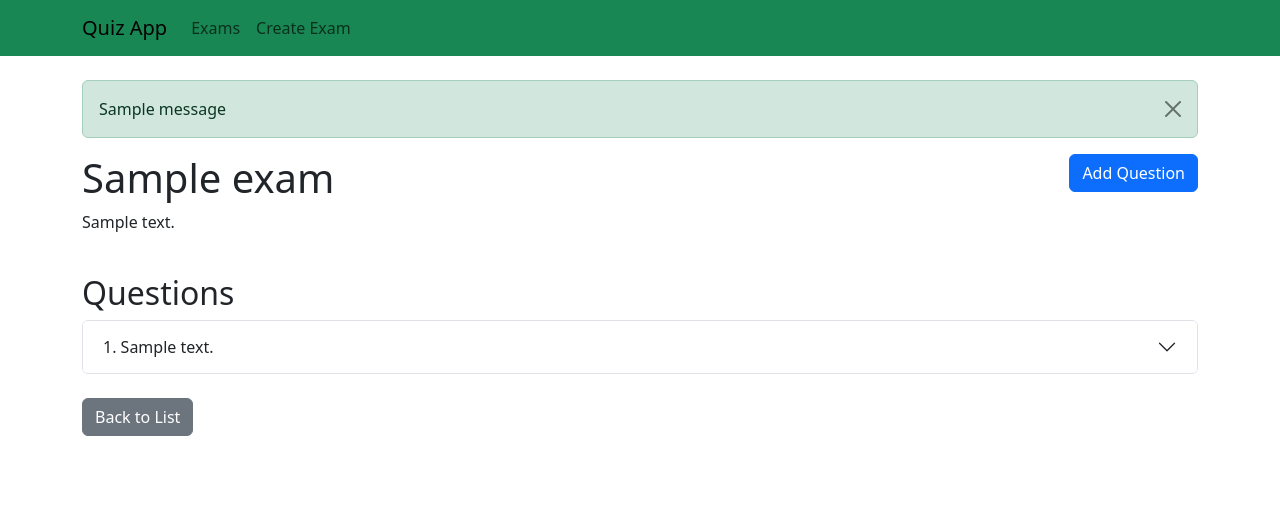
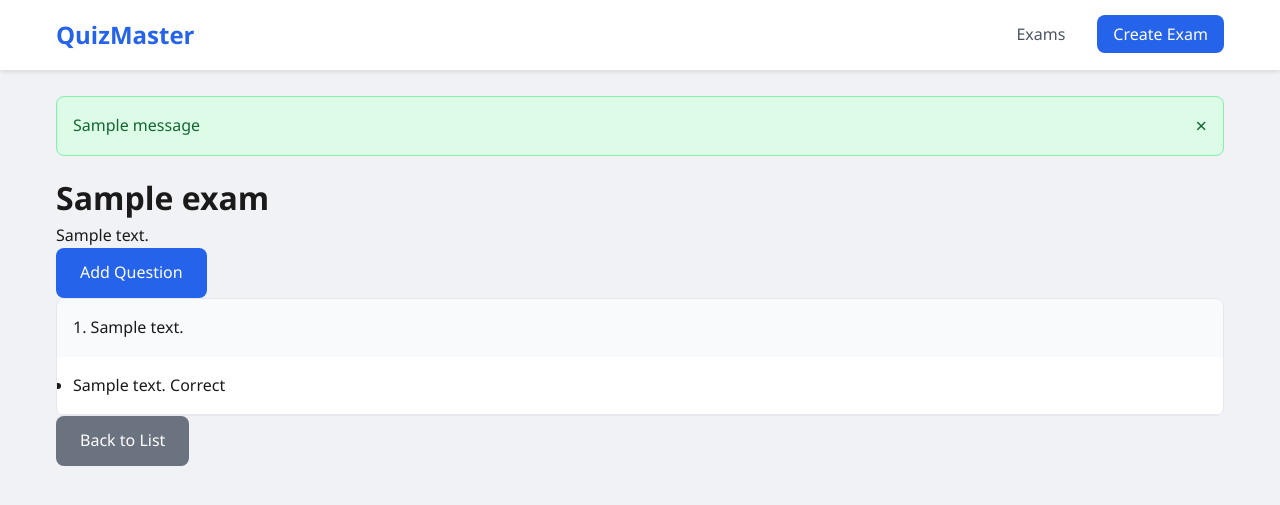
Before and after one commit to Thecabezon/Laboratorio_3-DAE, a Django app: page /exam/1/ in a window 1280 px wide. Shown: the top 505 px of the page. Run offline with Django 5.2, Linux system fonts and the light colour scheme; tables that the repository leaves empty hold one stand-in row (values such as "Sample post"); one stand-in notice (Sample message) is shown.

Commit message:
proyect with full css

```diff
--- a/quiz_app/quiz/static/css/styles.css
+++ b/quiz_app/quiz/static/css/styles.css
@@ -0,0 +1,239 @@
+/* Reset básico */
+* {
+    margin: 0;
+    padding: 0;
+    box-sizing: border-box;
+}
+
+body {
+    font-family: 'Segoe UI', Tahoma, Geneva, Verdana, sans-serif;
+    line-height: 1.6;
+    background-color: #f0f2f5;
+    color: #1a1a1a;
+}
+
+/* Navbar */
+.navbar {
+    background-color: #ffffff;
+    box-shadow: 0 2px 4px rgba(0,0,0,0.1);
+    position: fixed;
+    top: 0;
+    width: 100%;
+    z-index: 1000;
+}
+
+.nav-container {
+    max-width: 1200px;
+    margin: 0 auto;
+    padding: 1rem;
+    display: flex;
+    justify-content: space-between;
+    align-items: center;
+}
+
+.nav-logo {
+    font-size: 1.5rem;
+    font-weight: bold;
+    color: #2563eb;
+    text-decoration: none;
+    transition: color 0.3s ease;
+}
+
+.nav-logo:hover {
+    color: #1d4ed8;
+}
+
+.nav-links {
+    list-style: none;
+    display: flex;
+    gap: 2rem;
+}
+
+.nav-links a {
+    text-decoration: none;
+    color: #4b5563;
+    font-weight: 500;
+    transition: color 0.3s ease;
+}
+
+.nav-links a:hover {
+    color: #2563eb;
+}
+
+.create-button {
+    background-color: #2563eb;
+    color: white !important;
+    padding: 0.5rem 1rem;
+    border-radius: 0.5rem;
+    transition: background-color 0.3s ease;
+}
+
+.create-button:hover {
+    background-color: #1d4ed8;
+}
+
+/* Container principal */
+.container {
+    max-width: 1200px;
+    margin: 6rem auto 2rem;
+    padding: 0 1rem;
+}
+
+/* Cards */
+.card {
+    background: white;
+    border-radius: 1rem;
+    box-shadow: 0 4px 6px rgba(0,0,0,0.1);
+    padding: 1.5rem;
+    margin-bottom: 1.5rem;
+    transition: transform 0.3s ease, box-shadow 0.3s ease;
+}
+
+.card:hover {
+    transform: translateY(-5px);
+    box-shadow: 0 6px 12px rgba(0,0,0,0.15);
+}
+
+.card-title {
+    font-size: 1.25rem;
+    color: #1a1a1a;
+    margin-bottom: 1rem;
+}
+
+/* Botones */
+.button {
+    display: inline-block;
+    padding: 0.75rem 1.5rem;
+    border-radius: 0.5rem;
+    font-weight: 500;
+    text-decoration: none;
+    transition: all 0.3s ease;
+    cursor: pointer;
+    border: none;
+}
+
+.button-primary {
+    background-color: #2563eb;
+    color: white;
+}
+
+.button-primary:hover {
+    background-color: #1d4ed8;
+}
+
+.button-secondary {
+    background-color: #6b7280;
+    color: white;
+}
+
+.button-secondary:hover {
+    background-color: #4b5563;
+}
+
+/* Grid para las cards */
+.grid {
+    display: grid;
+    grid-template-columns: repeat(auto-fill, minmax(300px, 1fr));
+    gap: 1.5rem;
+    margin-top: 2rem;
+}
+
+/* Formularios */
+.form-group {
+    margin-bottom: 1.5rem;
+}
+
+.form-label {
+    display: block;
+    margin-bottom: 0.5rem;
+    color: #4b5563;
+    font-weight: 500;
+}
+
+.form-input {
+    width: 100%;
+    padding: 0.75rem;
+    border: 2px solid #e5e7eb;
+    border-radius: 0.5rem;
+    font-size: 1rem;
+    transition: border-color 0.3s ease;
+}
+
+.form-input:focus {
+    outline: none;
+    border-color: #2563eb;
+}
+
+/* Alertas */
+.alert {
+    padding: 1rem;
+    border-radius: 0.5rem;
+    margin-bottom: 1rem;
+    position: relative;
+}
+
+.alert-success {
+    background-color: #dcfce7;
+    color: #166534;
+    border: 1px solid #86efac;
+}
+
+.alert-error {
+    background-color: #fee2e2;
+    color: #991b1b;
+    border: 1px solid #fca5a5;
+}
+
+.close-button {
+    position: absolute;
+    right: 1rem;
+    top: 50%;
+    transform: translateY(-50%);
+    cursor: pointer;
+    font-size: 1.25rem;
+}
+
+/* Acordeón para preguntas */
+.accordion {
+    border: 1px solid #e5e7eb;
+    border-radius: 0.5rem;
+    overflow: hidden;
+}
+
+.accordion-item {
+    border-bottom: 1px solid #e5e7eb;
+}
+
+.accordion-header {
+    padding: 1rem;
+    background-color: #f8fafc;
+    cursor: pointer;
+    transition: background-color 0.3s ease;
+}
+
+.accordion-header:hover {
+    background-color: #f1f5f9;
+}
+
+.accordion-content {
+    padding: 1rem;
+    background-color: white;
+}
+
+/* Responsive */
+@media (max-width: 768px) {
+    .nav-container {
+        flex-direction: column;
+        gap: 1rem;
+    }
+
+    .nav-links {
+        flex-direction: column;
+        align-items: center;
+        gap: 1rem;
+    }
+
+    .grid {
+        grid-template-columns: 1fr;
+    }
+}
--- a/quiz_app/quiz/templates/quiz/base.html
+++ b/quiz_app/quiz/templates/quiz/base.html
@@ -1,44 +1,36 @@
+{% load static %}
 <!DOCTYPE html>
 <html lang="en">
 <head>
     <meta charset="UTF-8">
     <meta name="viewport" content="width=device-width, initial-scale=1.0">
     <title>{% block title %}Quiz Application{% endblock %}</title>
-    <!-- Bootstrap CSS -->
-    <link href="https://cdn.jsdelivr.net/npm/bootstrap@5.3.0/dist/css/bootstrap.min.css" rel="stylesheet">
+    <link rel="stylesheet" href="{% static 'css/styles.css' %}">
 </head>
 <body>
-    <nav class="navbar navbar-expand-lg navbar-light bg-success mb-4">
-        <div class="container">
-            <a class="navbar-brand" href="{% url 'exam_list' %}">Quiz App</a>
-            <div class="collapse navbar-collapse">
-                <ul class="navbar-nav">
-                    <li class="nav-item">
-                        <a class="nav-link" href="{% url 'exam_list' %}">Exams</a>
-                    </li>
-                    <li class="nav-item">
-                        <a class="nav-link" href="{% url 'exam_create' %}">Create Exam</a>
-                    </li>
-                </ul>
-            </div>
+    <nav class="navbar">
+        <div class="nav-container">
+            <a href="{% url 'exam_list' %}" class="nav-logo">QuizMaster</a>
+            <ul class="nav-links">
+                <li><a href="{% url 'exam_list' %}">Exams</a></li>
+                <li><a href="{% url 'exam_create' %}" class="create-button">Create Exam</a></li>
+            </ul>
         </div>
     </nav>
 
-    <div class="container">
+    <main class="container">
         {% if messages %}
             {% for message in messages %}
-                <div class="alert alert-{{ message.tags }} alert-dismissible fade show">
+                <div class="alert alert-{{ message.tags }}">
                     {{ message }}
-                    <button type="button" class="btn-close" data-bs-dismiss="alert"></button>
+                    <span class="close-button" onclick="this.parentElement.style.display='none'">&times;</span>
                 </div>
             {% endfor %}
         {% endif %}
 
         {% block content %}{% endblock %}
-    </div>
+    </main>
 
-    <!-- Bootstrap Bundle with Popper -->
-    <script src="https://cdn.jsdelivr.net/npm/bootstrap@5.3.0/dist/js/bootstrap.bundle.min.js"></script>
     {% block extra_js %}{% endblock %}
 </body>
 </html>
--- a/quiz_app/quiz/templates/quiz/exam_detail.html
+++ b/quiz_app/quiz/templates/quiz/exam_detail.html
@@ -3,47 +3,33 @@
 {% block title %}{{ exam.title }}{% endblock %}
 
 {% block content %}
-<div class="row mb-4">
-    <div class="col-md-8">
+<div class="header">
     <h1>{{ exam.title }}</h1>
     <p>{{ exam.description }}</p>
-    </div>
-    <div class="col-md-4 text-end">
-        <a href="{% url 'question_create' exam.id %}" class="btn btn-primary">Add Question</a>
-    </div>
+    <a href="{% url 'question_create' exam.id %}" class="button button-primary">Add Question</a>
 </div>
 
-<div class="mb-4">
-    <h2>Questions</h2>
-
+<div class="accordion">
     {% if questions %}
-        <div class="accordion" id="accordionQuestions">
         {% for question in questions %}
             <div class="accordion-item">
-                    <h2 class="accordion-header">
-                        <button class="accordion-button collapsed" type="button" data-bs-toggle="collapse"
-                                data-bs-target="#collapse{{ question.id }}">
-                            {{ forloop.counter }}. {{ question.text }}
-                        </button>
-                    </h2>
-                    <div id="collapse{{ question.id }}" class="accordion-collapse collapse"
-                         data-bs-parent="#accordionQuestions">
-                        <div class="accordion-body">
-                            <ul class="list-group">
+                <div class="accordion-header" onclick="this.nextElementSibling.classList.toggle('open')">
+                    <span>{{ forloop.counter }}. {{ question.text }}</span>
+                </div>
+                <div class="accordion-content">
+                    <ul>
                         {% for choice in question.choices.all %}
-                                    <li class="list-group-item {% if choice.is_correct %}list-group-item-success{% endif %}">
+                            <li class="{% if choice.is_correct %}correct-choice{% endif %}">
                                 {{ choice.text }}
                                 {% if choice.is_correct %}
-                                            <span class="badge bg-success">Correct</span>
+                                    <span class="badge">Correct</span>
                                 {% endif %}
                             </li>
                         {% endfor %}
                     </ul>
                 </div>
             </div>
-                </div>
         {% endfor %}
-        </div>
     {% else %}
         <div class="alert alert-info">
             This exam has no questions yet.
@@ -53,6 +39,6 @@
 </div>
 
 <div>
-    <a href="{% url 'exam_list' %}" class="btn btn-secondary">Back to List</a>
+    <a href="{% url 'exam_list' %}" class="button button-secondary">Back to List</a>
 </div>
 {% endblock %}
```
Also changed, not shown: quiz_app/quiz/templates/quiz/exam_form.html (+9 -17 lines), quiz_app/quiz/templates/quiz/exam_list.html (+12 -22 lines), quiz_app/quiz/templates/quiz/question_form.html (+11 -46 lines). Lines whose indentation alone changed are shown as unchanged.
